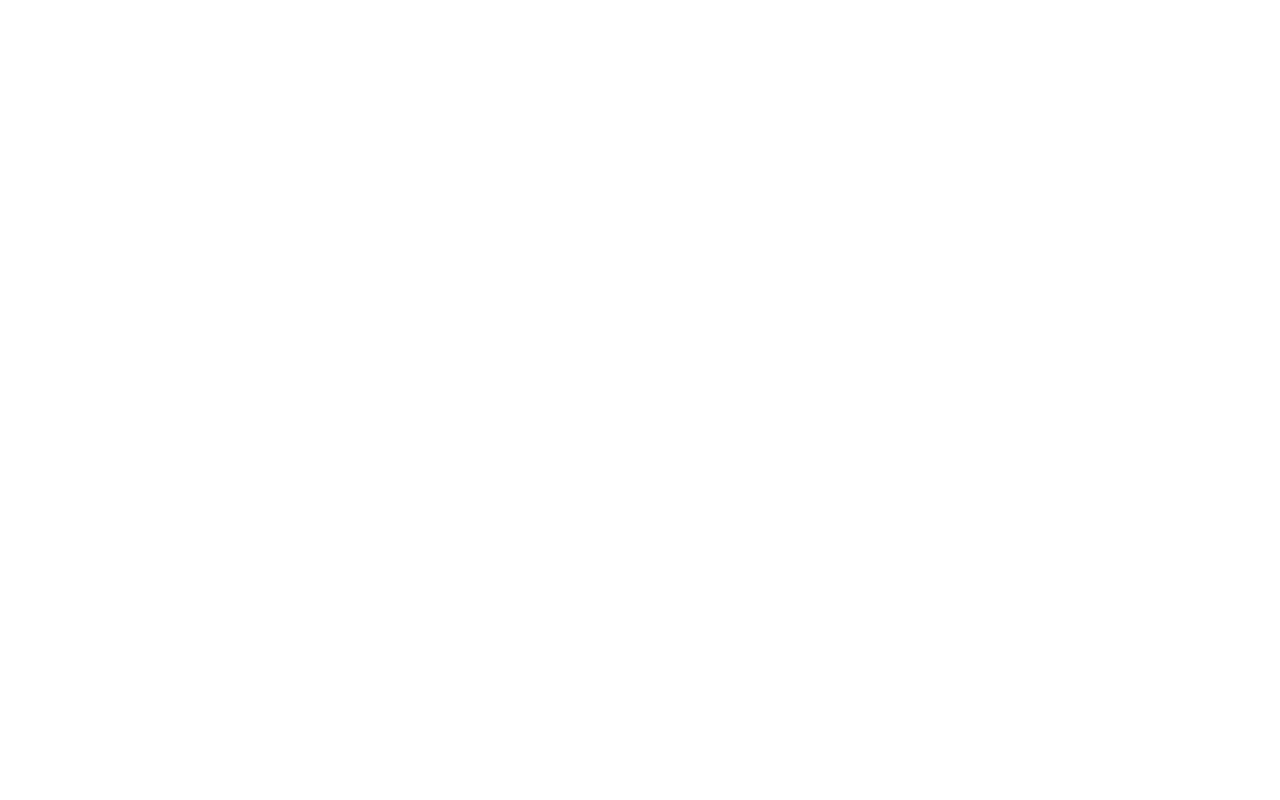
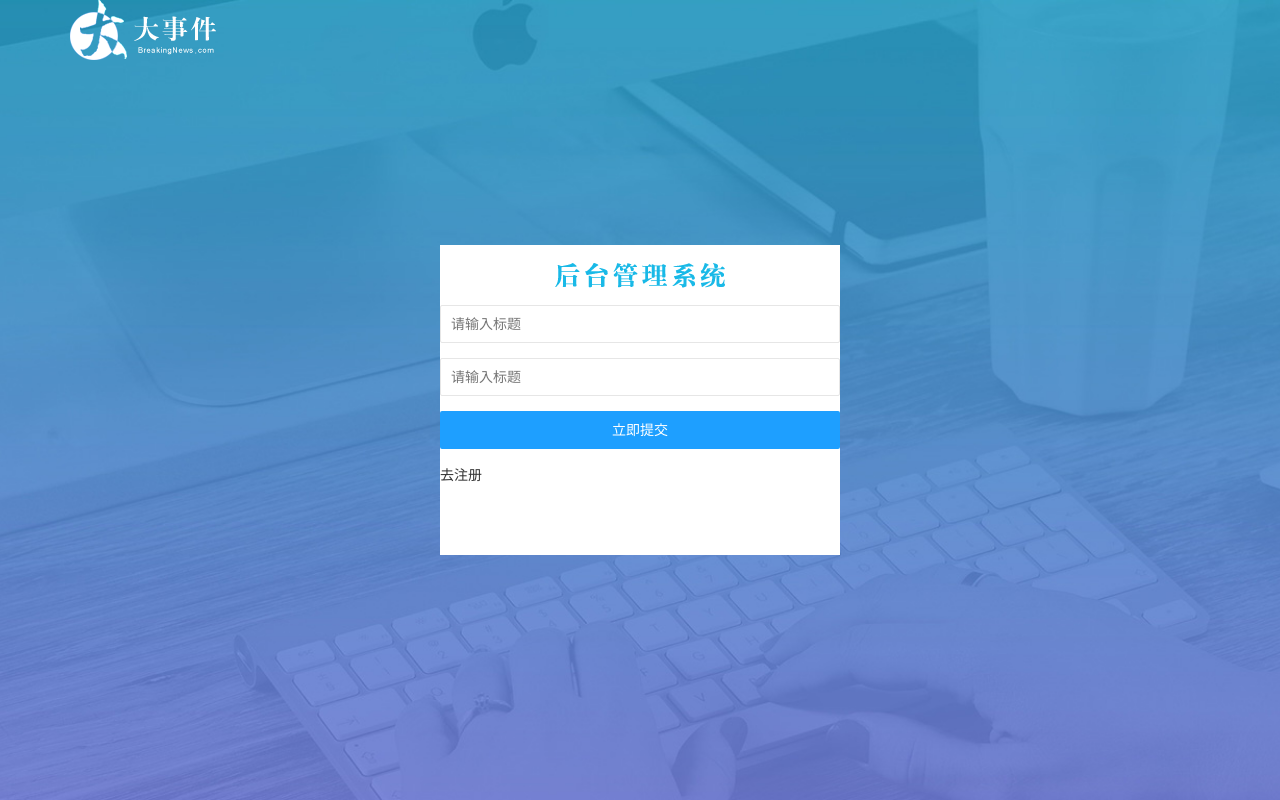
Before and after one commit to Scathach36/web_Heima, a plain HTML site: page login.html in a window 1280 px wide. Drawn offline with Linux system fonts and the light colour scheme.

Commit message:
制作了登录和注册页面

```diff
--- /dev/null
+++ b/assets/css/login.css
@@ -0,0 +1,27 @@
+body,
+html {
+  margin: 0;
+  padding: 0;
+  height: 100%;
+  width: 100%;
+  background-image: url('../images/login_bg.jpg');
+  background-repeat: no-repeat;
+  background-size: cover;
+  background-position: center;
+}
+.loginAndRegBox {
+  width: 400px;
+  height: 310px;
+  background-color: #fff;
+  position: absolute;
+  top: 50%;
+  left: 50%;
+  transform: translate(-50%, -50%);
+}
+.loginAndRegBox .titlebox {
+  height: 60px;
+  background: url('../images/login_title.png') no-repeat center;
+}
+.loginAndRegBox .reg-box {
+  display: none;
+}
--- /dev/null
+++ b/assets/js/login.js
@@ -0,0 +1,10 @@
+$(function() {
+    $('#link_login').on('click', function() {
+        $('.login-box').hide()
+        $('.reg-box').show()
+    })
+    $('#link_reg').on('click', function() {
+        $('.reg-box').hide()
+        $('.login-box').show()
+    })
+})
--- a/login.html
+++ b/login.html
@@ -5,11 +5,69 @@
   <meta charset="UTF-8">
   <meta name="viewport" content="width=device-width, initial-scale=1.0">
   <meta http-equiv="X-UA-Compatible" content="ie=edge">
-  <title>title</title>
+  <title>大事件-登录/注册</title>
+  <link rel="stylesheet" href="./assets/lib/layui/css/layui.css">
+  <link rel="stylesheet" href="./assets/css/login.css">
+
 </head>
 
 <body>
+  <!-- 头部logo -->
+  <div class="layui-main">
+    <img src="./assets/images/logo.png" alt="">
+  </div>
 
+  <!-- 登录和注册界面 -->
+  <div class="loginAndRegBox">
+    <!-- 标题 -->
+    <div class="titlebox"></div>
+
+    <!-- 登录 -->
+    <div class="login-box">
+      <form class="layui-form" action="">
+        <div class="layui-form-item">
+          <input type="text" name="title" required lay-verify="required" placeholder="请输入标题" autocomplete="off"
+            class="layui-input">
+        </div>
+        <div class="layui-form-item">
+          <input type="text" name="title" required lay-verify="required" placeholder="请输入标题" autocomplete="off"
+            class="layui-input">
+        </div>
+        <div class="layui-form-item">
+          <button class="layui-btn layui-btn-fluid layui-btn-normal" lay-submit lay-filter="formDemo">立即提交</button>
+        </div>
+        <div class="layui-form-item">
+          <a href="javascript:;" id="link_login">去注册</a>
+        </div>
+      </form>
+    </div>
+    <!-- 注册 -->
+    <div class="reg-box">
+      <form class="layui-form" action="">
+        <div class="layui-form-item">
+          <input type="text" name="title" required lay-verify="required" placeholder="请输入标题" autocomplete="off"
+            class="layui-input">
+        </div>
+        <div class="layui-form-item">
+          <input type="text" name="title" required lay-verify="required" placeholder="请输入标题" autocomplete="off"
+            class="layui-input">
+        </div>
+        <div class="layui-form-item">
+          <input type="text" name="title" required lay-verify="required" placeholder="请输入标题" autocomplete="off"
+            class="layui-input">
+        </div>
+        <div class="layui-form-item">
+          <button class="layui-btn layui-btn-fluid layui-btn-normal" lay-submit lay-filter="formDemo">立即提交</button>
+        </div>
+        <div class="layui-form-item">
+          <a href="javascript:;" id="link_reg">去登录</a>
+        </div>
+      </form>
+    </div>
+  </div>
 </body>
 
+<script src="./assets/lib/jquery.js"></script>
+<script src="./assets/js/login.js"></script>
+
 </html>
```
Also changed, not shown: 1 other file.
